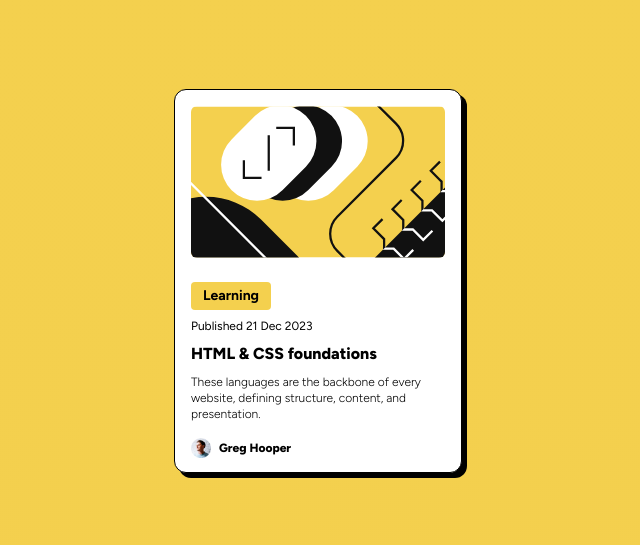
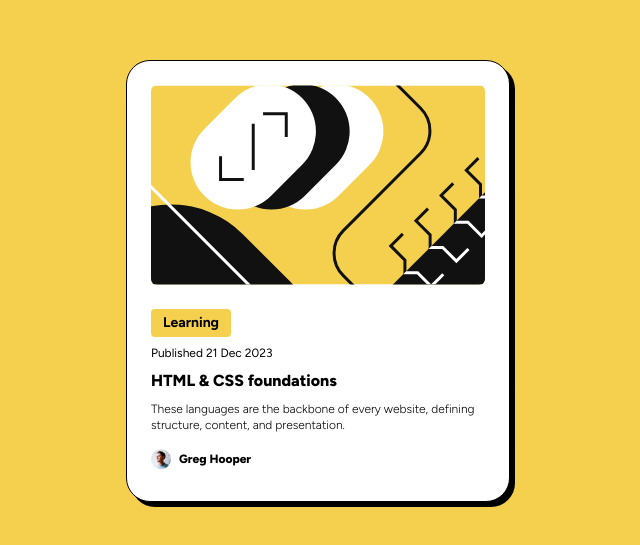
Before and after one commit to DevK-Eire/Blog-Preview-Card-Main, a Next.js app: page / in a window 1280 px wide. Shown: the part 119-664 px from the top of the page, without its empty margins (322-962 px from the left). Built offline with nearby package versions, Linux system fonts and the light colour scheme.

Commit message:
size update commit

```diff
--- a/app/page.tsx
+++ b/app/page.tsx
@@ -6,7 +6,7 @@ import './globals.css'
 export default function Home() {
   return (
     <main className="flex min-h-screen flex-col items-center justify-center p-40">
-    <div className='bg-white rounded-xl border hover-shadow border-black h-96 w-72 p-4 space-y-2 custom-box-shadow'>
+    <div className='bg-white rounded-3xl border hover-shadow border-black max-w-96 w-full p-6 space-y-2 custom-box-shadow'>
         <div className='rounded-xl'>
           <Image
             src={blogimage}
```
